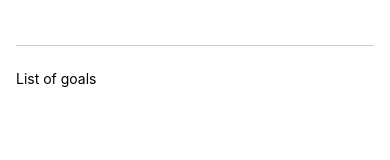
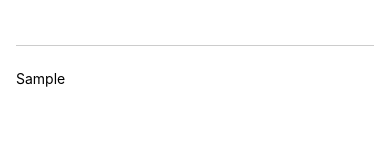
Before and after one commit to avikaldarolia/ToDo-List-ReactNative, a React Native app: screen / in a window 390 px wide. Both pictures are taken after typing "Sample" into the empty fields and a click on the button "ADD GOAL!". Shown: the part 133-293 px from the top of the page. Built offline with nearby package versions, Linux system fonts and the light colour scheme.

Commit message:
Rendering the list

```diff
--- a/App.js
+++ b/App.js
@@ -1,14 +1,32 @@
+import { useState } from 'react';
 import { Button, StyleSheet, Text, TextInput, View } from 'react-native';
 
 export default function App() {
+
+  const [enteredGoalText, setEnteredGoalText] = useState('')
+  const [courseGoals, setCourseGoals] = useState([])
+  function goalInputHandler(enteredText) {
+    // console.log(enteredText);
+    setEnteredGoalText(enteredText)
+  }
+
+  function addGoalHandler() {
+    // console.log(enteredGoalText);
+    setCourseGoals((currentCourseGoals) => [...currentCourseGoals, enteredGoalText])
+  }
+
   return (
     <View style={styles.appContainer}>
       <View style={styles.inputContainer}>
-        <TextInput style={styles.textInput} placeholder='Your Course Goals!' />
-        <Button title='Add Goal!' />
+        <TextInput style={styles.textInput} placeholder='Your Course Goals!' onChangeText={goalInputHandler} />
+        <Button title='Add Goal!' onPress={addGoalHandler} />
       </View>
       <View style={styles.goalsContainer}>
-        <Text>List of goals</Text>
+        {courseGoals.length > 0 ?
+          courseGoals.map((goal, index) => <Text key={index}>{goal}</Text>) :
+          <Text>List of goals</Text>
+        }
+        {/* <Text>List of goals</Text> */}
       </View>
     </View>
   );
```
